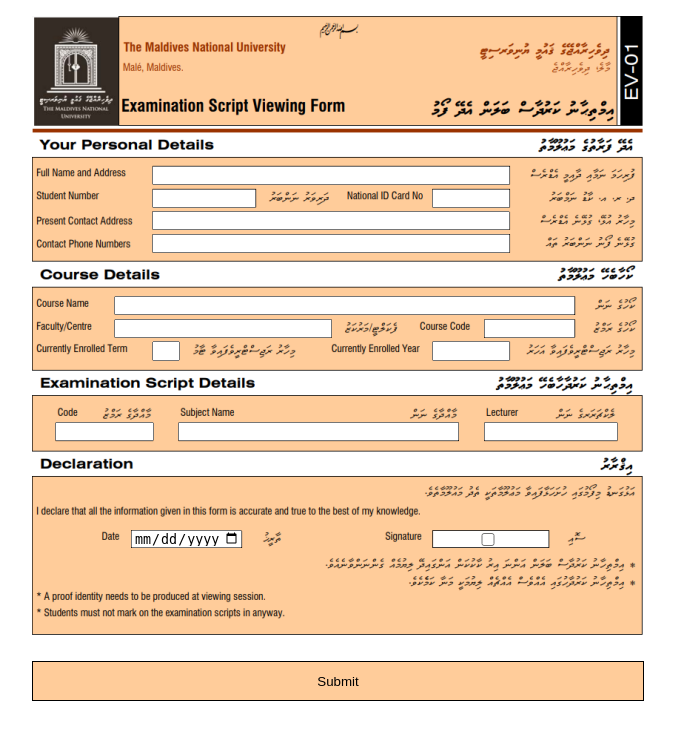
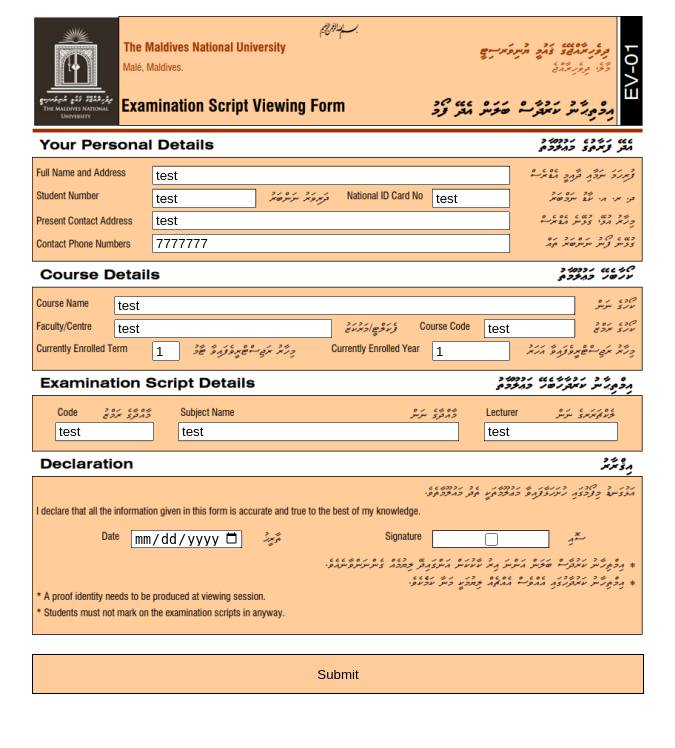
Before and after one commit to Affan-Arshad/mnu, a PHP site: page /exam_script_viewing_forms/create.php in a window 1280 px wide. Shown: the part 52-800 px from the top of the page, without its empty margins (302-977 px from the left). Run offline with PHP 8.4, Linux system fonts and the light colour scheme.

Commit message:
Store a form.

```diff
--- a/css/style.css
+++ b/css/style.css
@@ -98,15 +98,14 @@ input[name='date'] {
 
 input[name='consent'] {
     top: 514px;
-    left: 399px;
-    width: 106px;
+    left: 449px;
 }
 
 form button {
     width: 100%;
     height: 40px;
-    background: #ffcc9a;
-    margin-top: 20px;
+    background: #FECC9B;
+    margin: 13px 0 32px;
     border: 1px solid;
     cursor: pointer;
 }
--- a/exam_script_viewing_forms/create.php
+++ b/exam_script_viewing_forms/create.php
@@ -7,21 +7,21 @@ include("../layout/header.php");
 <div class="form-wrapper">
     <img class="form" src="../assets/form.png" >
     <form action="store.php" method="POST">
-        <input type="text" name="fullname_and_address">
-        <input type="text" name="student_number">
-        <input type="text" name="national_id_no">
-        <input type="text" name="present_address">
-        <input type="number" max=9999999 min=7000000 name="phone_number">
-        <input type="text" name="course_name">
-        <input type="text" name="faculty">
-        <input type="text" name="course_code">
-        <input type="text" name="enrolled_term">
-        <input type="text" name="enrolled_year">
-        <input type="text" name="subject_code">
-        <input type="text" name="subject_name">
-        <input type="text" name="lecturer">
-        <input type="date" name="date">
-        <input type="checkbox" name="consent">
+        <input type="text" name="fullname_and_address" value="test">
+        <input type="text" name="student_number" value="test">
+        <input type="text" name="national_id_no" value="test">
+        <input type="text" name="present_address" value="test">
+        <input type="number" max=9999999 min=7000000 name="phone_number" value="7777777">
+        <input type="text" name="course_name" value="test">
+        <input type="text" name="faculty" value="test">
+        <input type="text" name="course_code" value="test">
+        <input type="text" name="enrolled_term" value="1">
+        <input type="text" name="enrolled_year" value="1">
+        <input type="text" name="subject_code" value="test">
+        <input type="text" name="subject_name" value="test">
+        <input type="text" name="lecturer" value="test">
+        <input required type="date" name="date">
+        <input required type="checkbox" name="consent" value="1">
         <button>Submit</button>
     </form>
 
```
Also changed, not shown: exam_script_viewing_forms/index.php (+10 -0 lines), exam_script_viewing_forms/store.php (added, +59 -0 lines), 1 other file.
